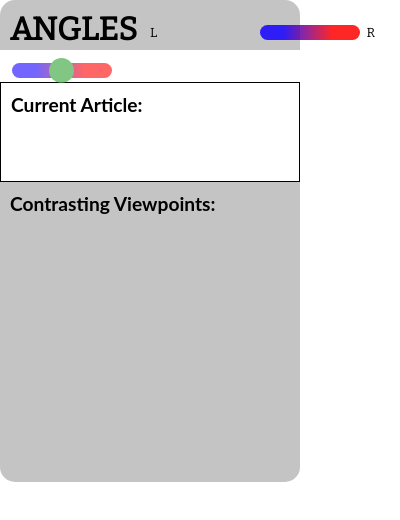
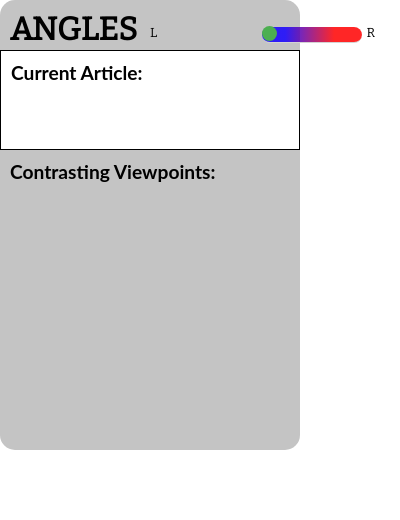
Before and after one commit to abhaybd/angles, a browser extension: page popup.html in a window 400 px wide. Drawn offline with nearby package versions, Linux system fonts and the light colour scheme.

Commit message:
slider bar integration

```diff
--- a/popup.css
+++ b/popup.css
@@ -21,26 +21,26 @@
     rgba(255, 0, 0, 0.85) 72.27%
   ); /* Grey background */
   outline: none; /* Remove outline */
-  opacity: 0.7; /* Set transparency (for mouse-over effects on hover) */
-  -webkit-transition: 0.2s; /* 0.2 seconds transition on hover */
-  transition: opacity 0.2s;
   border-radius: 15px;
+  border-bottom: #d3d3d3 1px solid;
 }
 .slider:hover {
   opacity: 1; /* Fully shown on mouse-over */
 }
 .slider::-webkit-slider-thumb {
   -webkit-appearance: none; /* Override default look */
+  display:inline-block;
   appearance: none;
-  width: 25px; /* Set a specific slider handle width */
-  height: 25px; /* Slider handle height */
+  width: 15px; /* Set a specific slider handle width */
+  height: 15px; /* Slider handle height */
   background: #4caf50; /* Green background */
   cursor: pointer; /* Cursor on hover */
   border-radius: 15px;
 }
 .slider::-moz-range-thumb {
-  width: 25px; /* Set a specific slider handle width */
-  height: 25px; /* Slider handle height */
+  display:inline-block;
+  width: 15px; /* Set a specific slider handle width */
+  height: 15px; /* Slider handle height */
   background: #4caf50; /* Green background */
   cursor: pointer; /* Cursor on hover */
   border-radius: 15px;
@@ -83,7 +83,17 @@ body {
   font-family: "Bitter", sans-serif;
   box-sizing: border-box;
 }
-
+.slidercontainer{
+  all: initial;
+  position: absolute;
+  display: inline-block;
+  top: 15px;
+  right: 30px;
+  width: 100px;
+  height: 15px;
+  margin:10px;
+  box-sizing: border-box;
+}
 .bias-bar {
   all: initial;
   position: absolute;
--- a/popup.html
+++ b/popup.html
@@ -17,9 +17,9 @@
             <div class="indicator-l">
                 L
             </div>
-            <div class="bias-bar"></div>
-            <div class = "slidecontainer">
-                <input type="range" min="1" max="100" value="50" class="slider" id="myRange">
+            <!-- <div class="bias-bar"></div> -->
+            <div class = "slidercontainer">
+                <input type="range" min="1" max="100" value="20" class="slider" id="myRange">
             </div>
             <div class="indicator-r">
                 R
```
Also changed, not shown: floater.js (+14 -0 lines).
